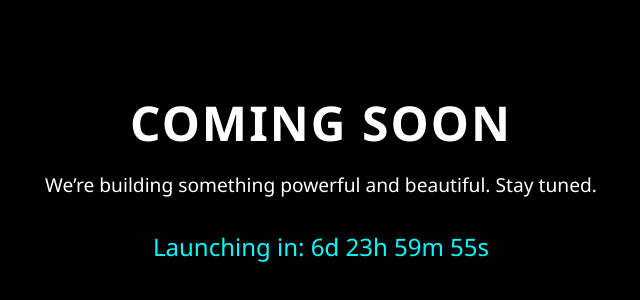
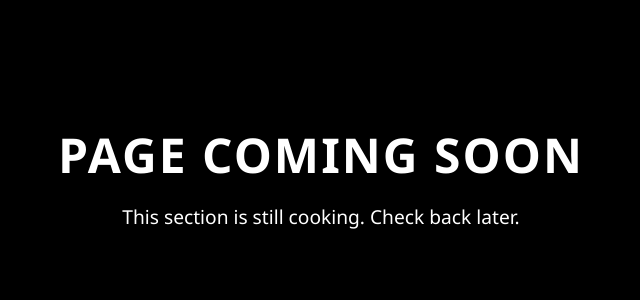
Before and after one commit to Timothy-mo/nkoshilo-secondary, a plain HTML site: page coming.html in a window 1280 px wide. Shown: the part 224-524 px from the top of the page, without its empty margins (319-959 px from the left). Drawn offline with Linux system fonts and the light colour scheme.

Commit message:
Update coming.html

```diff
--- a/coming.html
+++ b/coming.html
@@ -28,7 +28,7 @@
       text-align: center;
       letter-spacing: 2px;
       position: relative;
-      animation: glitch 2.5s infinite;
+      animation: glitch 2s infinite;
     }
 
     h1::before,
@@ -38,62 +38,44 @@
       top: 0;
       left: 0;
       width: 100%;
+      color: #0ff;
       overflow: hidden;
-      color: #0ff;
       clip: rect(0, 900px, 0, 0);
     }
 
     h1::before {
-      animation: glitchTop 2.5s infinite linear;
+      animation: glitchTop 2s infinite linear;
     }
 
     h1::after {
       color: #f0f;
-      animation: glitchBottom 2.5s infinite linear;
+      animation: glitchBottom 2s infinite linear;
     }
 
     p {
       margin-top: 1rem;
       font-size: 1.2rem;
       opacity: 0.7;
+      text-align: center;
       animation: fadeIn 3s ease forwards;
     }
 
-    #countdown {
-      font-size: 1.5rem;
-      margin-top: 2rem;
-      color: #0ff;
-      animation: fadeIn 4s ease forwards;
-    }
-
     @keyframes glitchTop {
-      0% {
-        clip: rect(0, 9999px, 0, 0);
-      }
-      5% {
-        clip: rect(0, 9999px, 50%, 0);
-      }
-      10% {
-        clip: rect(0, 9999px, 0, 0);
-      }
+      0% { clip: rect(0, 9999px, 0, 0); }
+      10% { clip: rect(0, 9999px, 20%, 0); }
+      20% { clip: rect(0, 9999px, 0, 0); }
     }
 
     @keyframes glitchBottom {
-      0% {
-        clip: rect(100%, 9999px, 100%, 0);
-      }
-      5% {
-        clip: rect(50%, 9999px, 100%, 0);
-      }
-      10% {
-        clip: rect(100%, 9999px, 100%, 0);
-      }
+      0% { clip: rect(100%, 9999px, 100%, 0); }
+      10% { clip: rect(80%, 9999px, 100%, 0); }
+      20% { clip: rect(100%, 9999px, 100%, 0); }
     }
 
     @keyframes fadeIn {
       from {
         opacity: 0;
-        transform: translateY(20px);
+        transform: translateY(10px);
       }
       to {
         opacity: 1;
@@ -105,42 +87,15 @@
       h1 {
         font-size: 2.2rem;
       }
-      #countdown {
-        font-size: 1.2rem;
+      p {
+        font-size: 1rem;
+        padding: 0 1rem;
       }
     }
   </style>
 </head>
 <body>
-  <h1 data-text="COMING SOON">COMING SOON</h1>
-  <p>We’re building something powerful and beautiful. Stay tuned.</p>
-  <div id="countdown">Launching in: --:--:--:--</div>
-
-  <script>
-    // Countdown Timer
-    const countdownEl = document.getElementById("countdown");
-    const launchDate = new Date();
-    launchDate.setDate(launchDate.getDate() + 7); // Launch in 7 days
-
-    function updateCountdown() {
-      const now = new Date();
-      const diff = launchDate - now;
-
-      if (diff <= 0) {
-        countdownEl.innerText = "We're live!";
-        return;
-      }
-
-      const days = Math.floor(diff / (1000 * 60 * 60 * 24));
-      const hours = Math.floor((diff / (1000 * 60 * 60)) % 24);
-      const minutes = Math.floor((diff / (1000 * 60)) % 60);
-      const seconds = Math.floor((diff / 1000) % 60);
-
-      countdownEl.innerText = `Launching in: ${days}d ${hours}h ${minutes}m ${seconds}s`;
-    }
-
-    setInterval(updateCountdown, 1000);
-    updateCountdown();
-  </script>
+  <h1 data-text="PAGE COMING SOON">PAGE COMING SOON</h1>
+  <p>This section is still cooking. Check back later.</p>
 </body>
 </html>
```
